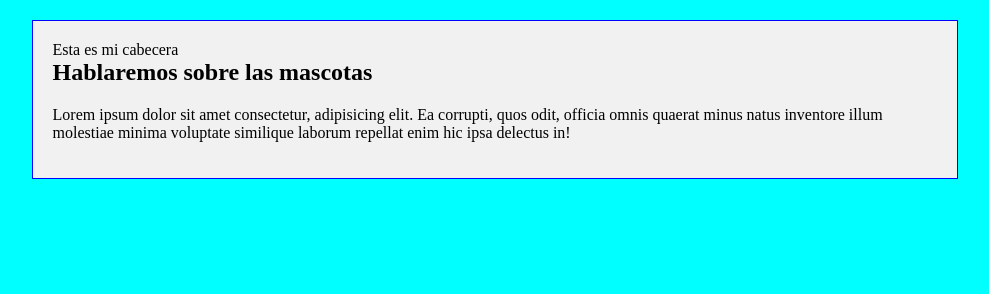
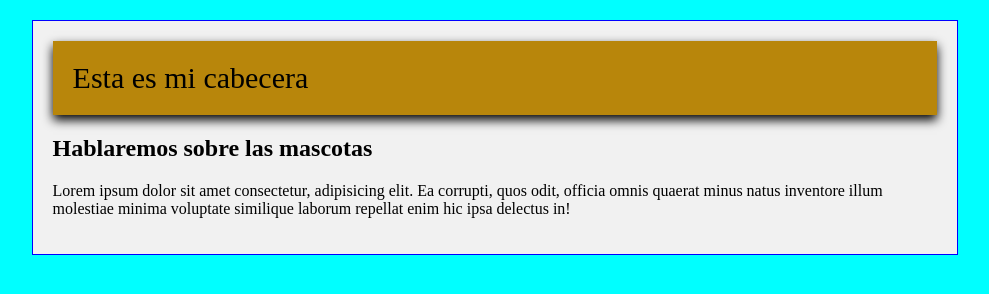
Before and after one commit to AMDEVDESIGN/aprendiendogit, a plain HTML site: page index.html in a window 1280 px wide. Shown: the whole page, without its empty margins (145-1134 px from the left). Drawn offline with Linux system fonts and the light colour scheme.

Commit message:
Finalizacion de cabezera de color cafe

```diff
--- a/css/style.css
+++ b/css/style.css
@@ -11,3 +11,10 @@ body{
 h2{
     margin-top: 0px;
 }
+.encabezado{
+    background-color: darkgoldenrod;
+    padding: 20px;
+    margin-bottom: 20px;
+    font-size: 30px;
+    box-shadow: 0px 5px 10px black;
+}
```
